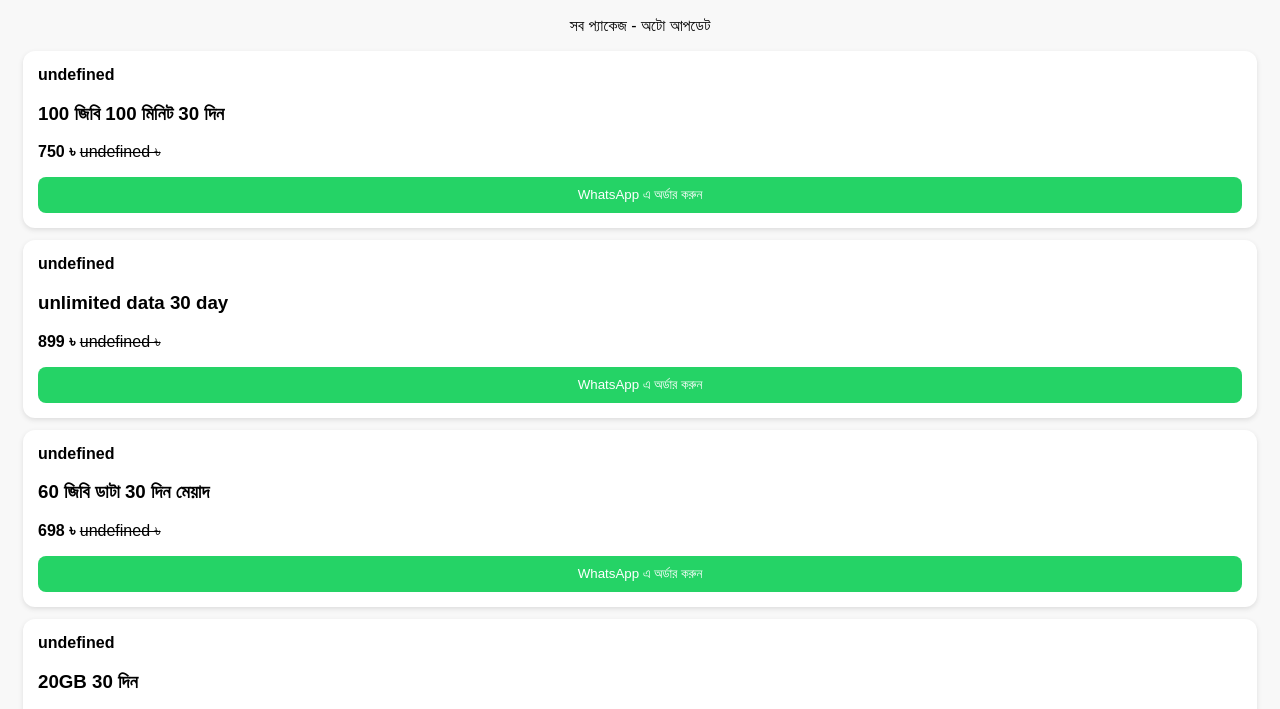
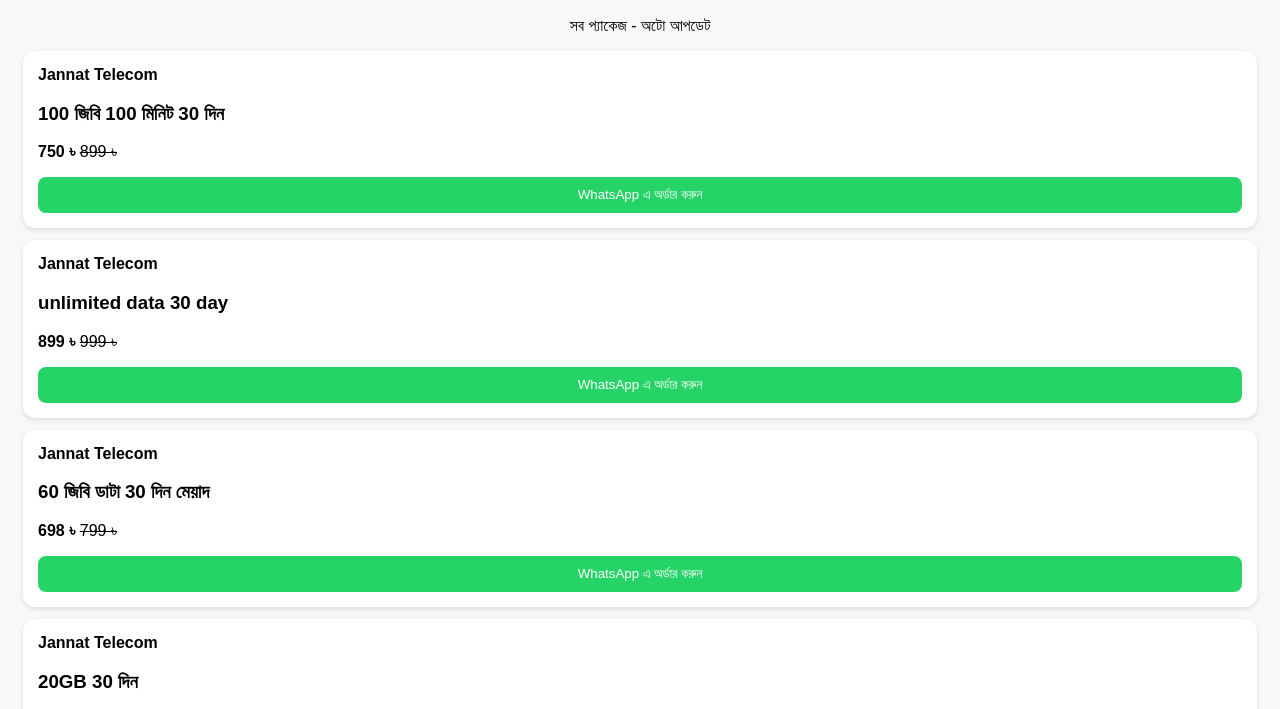
Before and after one commit to jannattelecom/JANNAT-TELECOM-, a plain HTML site: page index.html in a window 1280 px wide. Shown: the part 74-783 px from the top of the page. Drawn offline with Linux system fonts and the light colour scheme.

Commit message:
Refactor load function for better property handling
Updated the load function to handle undefined properties for sim and name, ensuring fallback values are used.

```diff
--- a/index.html
+++ b/index.html
@@ -1,4 +1,4 @@
 <!DOCTYPE html><html lang="bn"><head><meta charset="UTF-8"><meta name="viewport" content="width=device-width, initial-scale=1.0"><title>Jannat Telecom</title><style>body{font-family:sans-serif;background:#f8f8f8;padding:15px}.card{background:#fff;padding:15px;border-radius:12px;margin-bottom:12px;box-shadow:0 2px 5px #ddd}button{background:#25D366;color:#fff;border:none;padding:10px;border-radius:8px;width:100%}</style></head><body><h2 style="text-align:center">📱 Jannat Telecom</h2><p style="text-align:center">সব প্যাকেজ - অটো আপডেট</p><div id="list">লোড হচ্ছে...</div><script>
-async function load(){let r=await fetch('https://cdn.jsdelivr.net/gh/jannattelecom/JANNAT-TELECOM-@main/packages.json?t='+Date.now());let pkgs=await r.json();document.getElementById('list').innerHTML=pkgs.map(p=>`<div class="card"><b>${p.sim}</b><h3>${p.name}</h3><p><b>${p.price} ৳</b> <s>${p.oldPrice} ৳</s></p><button onclick="window.open('https://wa.me/971XXXXXXXXX?text='+encodeURIComponent('আমি '+p.name+' প্যাকেজটি নিতে চাই'))">WhatsApp এ অর্ডার করুন</button></div>`).join('');}
+async function load(){let r=await fetch('https://cdn.jsdelivr.net/gh/jannattelecom/JANNAT-TELECOM-@main/packages.json?t='+Date.now());let pkgs=await r.json();document.getElementById('list').innerHTML=pkgs.map(p=>{let sim=p.sim||p.operator||p.company||'Jannat Telecom';let name=p.name||p.packageName||p.title||'';let oldP=p.oldPrice||p.old||'';return `<div class="card"><b>${sim}</b><h3>${name}</h3><p><b>${p.price} ৳</b> ${oldP?`<s>${oldP} ৳</s>`:''}</p><button onclick="window.open('https://wa.me/971XXXXXXXXX?text='+encodeURIComponent('আমি '+name+' প্যাকেজটি নিতে চাই'))">WhatsApp এ অর্ডার করুন</button></div>`}).join('');}
 load();
 </script></body></html>
```
